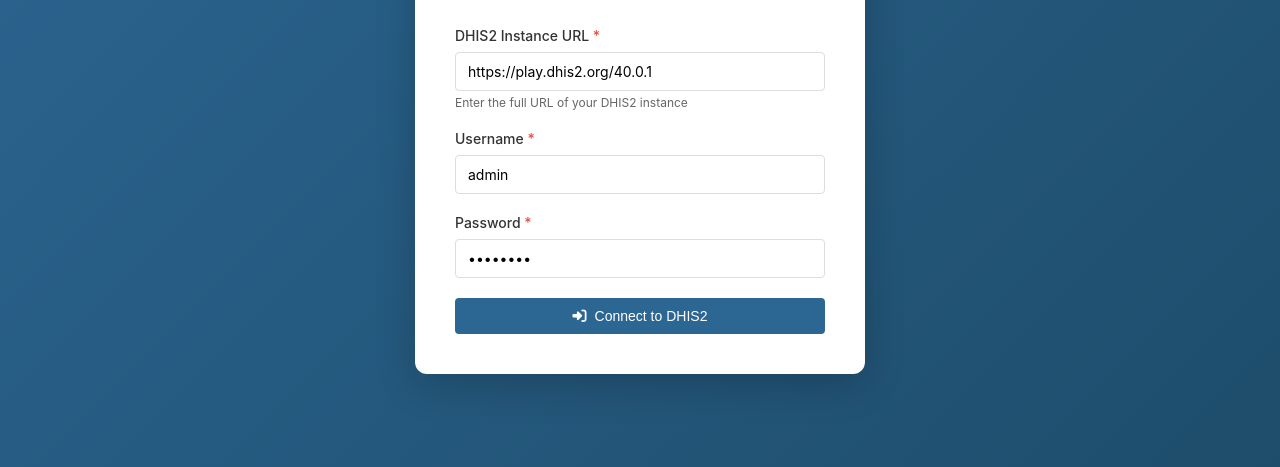
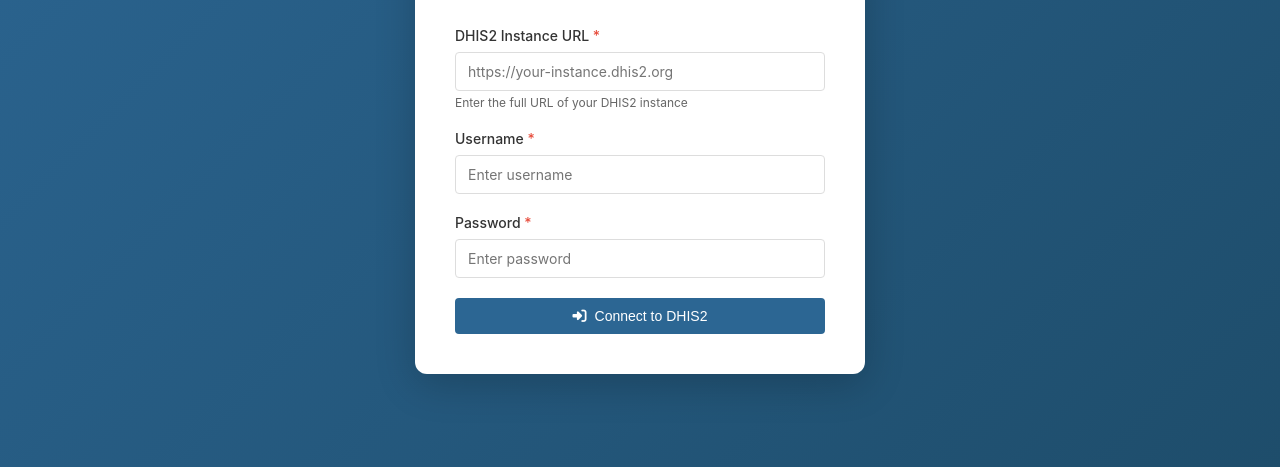
Before and after one commit to mohamedsillahkanu/yasine-cv, a plain HTML site: page index.html in a window 1280 px wide. Shown: the part 333-800 px from the top of the page. Drawn offline with nearby package versions, Linux system fonts and the light colour scheme.

Commit message:
Update index.html

```diff
--- a/index.html
+++ b/index.html
@@ -834,7 +834,7 @@
                         DHIS2 Instance URL <span class="required">*</span>
                     </label>
                     <input type="url" class="form-input" id="instanceUrl"
-                           placeholder="https://play.dhis2.org/40.0.1" required>
+                           placeholder="https://your-instance.dhis2.org" required>
                     <div class="help-text">Enter the full URL of your DHIS2 instance</div>
                 </div>
 
@@ -843,7 +843,7 @@
                         Username <span class="required">*</span>
                     </label>
                     <input type="text" class="form-input" id="username"
-                           placeholder="admin" required>
+                           placeholder="Enter username" required>
                 </div>
 
                 <div class="form-group">
@@ -851,7 +851,7 @@
                         Password <span class="required">*</span>
                     </label>
                     <input type="password" class="form-input" id="password"
-                           placeholder="district" required>
+                           placeholder="Enter password" required>
                 </div>
 
                 <button type="submit" class="btn btn-primary btn-block">
@@ -1239,11 +1239,6 @@
 
         // Initialize
         document.addEventListener('DOMContentLoaded', function() {
-            // Set default values for demo
-            document.getElementById('instanceUrl').value = 'https://play.dhis2.org/40.0.1';
-            document.getElementById('username').value = 'admin';
-            document.getElementById('password').value = 'district';
-
             // Add event listener to login form
             document.getElementById('loginForm').addEventListener('submit', handleLogin);
         });
```
